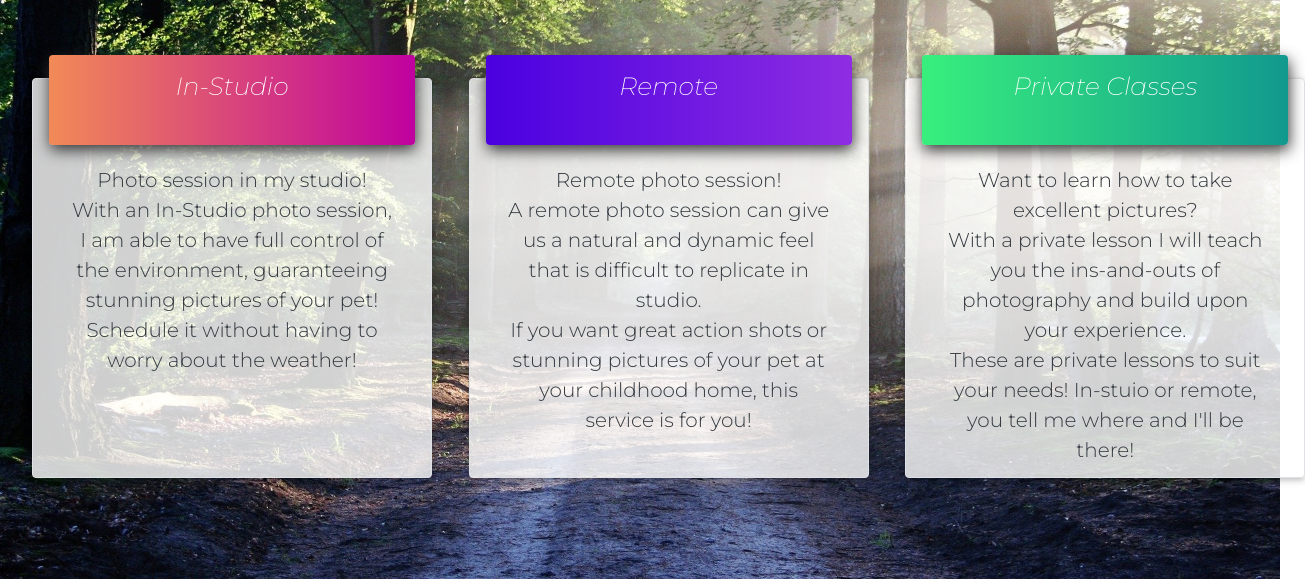
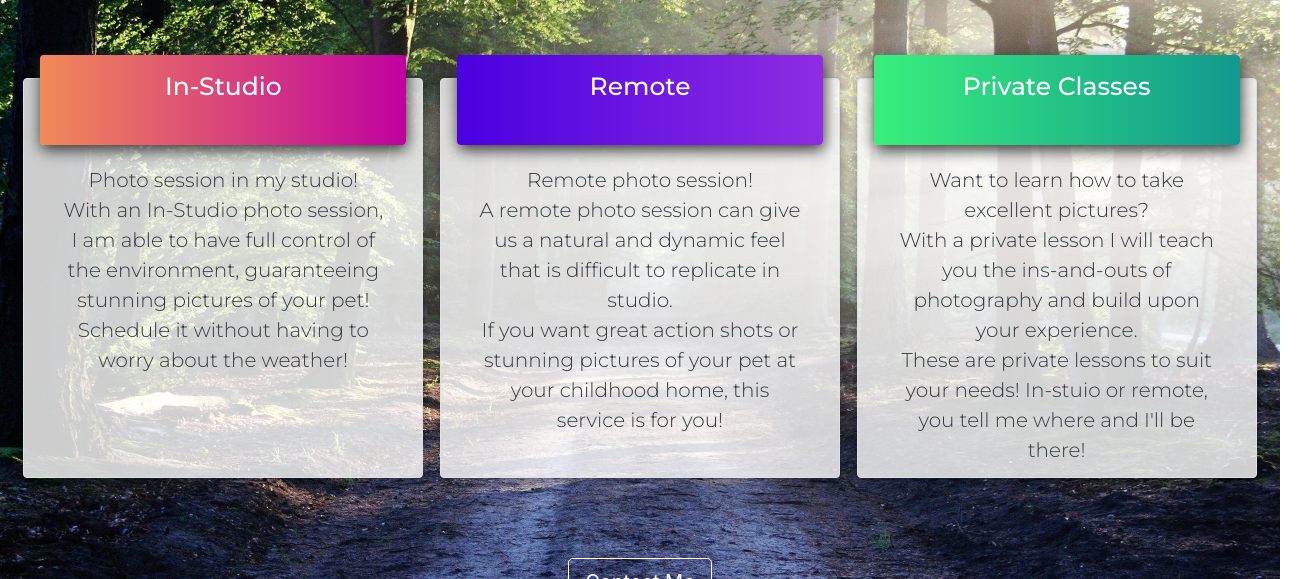
Before and after one commit to EstebanMPC/petphotographerproject, a website: page myservices.html in a window 1280 px wide. Shown: the part 202-781 px from the top of the page, 1305 px wide, since content can reach past the window. Drawn offline with nearby package versions, Linux system fonts and the light colour scheme; files whose address does not match are found by name.

Commit message:
finished myservices

```diff
--- a/myservices.html
+++ b/myservices.html
@@ -12,7 +12,7 @@
     <link rel="preconnect" href="https://fonts.googleapis.com">
     <link rel="preconnect" href="https://fonts.gstatic.com" crossorigin>
     <link
-        href="https://fonts.googleapis.com/css2?family=Dancing+Script:wght@400;500;600;700&family=Norican&family=Poiret+One&family=Montserrat:ital,wght@0,200;0,300;0,500;1,200&display=swap"
+        href="https://fonts.googleapis.com/css2?family=Dancing+Script:wght@400;500;600;700&family=Norican&family=Poiret+One&family=Montserrat:ital,wght@0,200;0,300;0,500;0,600;1,200&display=swap"
         rel="stylesheet">
 
 </head>
@@ -60,29 +60,27 @@
 
             <div class="cardcontainer">
                 <div class="row">
-                    <div class="col-lg-12 text center">
-                        <div class="row">
+                    <div class="col-lg-12 text-center d-flex">
+                        <div class="row ">
                             <!-- card 1 -->
-                            <div class="col-lg-4 col-md-12 mb-4 ">
-                                <div class="card-section border rounded p-3">
+                            <div class="mx-auto card-section border rounded p-3">
                                 <div class="card-header-first rounded ">
-                                        <h5 class="card-header-title text-white sub-ttl pt-3">In-Studio</h5>
+                                    <h5 class="card-header-title text-white card-ttl pt-3">In-Studio</h5>
                                 </div>
                                 <div class="card-body text-center">
                                     <p class="card-text sub-ttl text-dark">
                                         Photo session in my studio!
                                         <br>
-                                            With an In-Studio photo session, I am able to have full control of the environment, guaranteeing stunning pictures of your pet!
+                                        With an In-Studio photo session, I am able to have full control of the environment, guaranteeing stunning
+                                        pictures of your pet!
                                         <br>
                                         Schedule it without having to worry about the weather!
                                     </p>
                                 </div>
                             </div>
-                            </div>
-                            <div class="col-lg-4 col-md-12 mb-4 ">
-                                <div class="card-section border rounded p-3">
+                            <div class="mx-auto card-section border rounded p-3">
                                 <div class="card-header-second rounded pb-5">
-                                        <h5 class="card-header-title text-white sub-ttl pt-3">Remote</h5>
+                                    <h5 class="card-header-title text-white card-ttl pt-3">Remote</h5>
                                 </div>
                                 <div class="card-body text-center">
                                     <p class="card-text sub-ttl text-dark">
@@ -90,15 +88,14 @@
                                         <br>
                                         A remote photo session can give us a natural and dynamic feel that is difficult to replicate in studio.
                                         <br>
-                                            If you want great action shots or stunning pictures of your pet at your childhood home, this service is for you!
+                                        If you want great action shots or stunning pictures of your pet at your childhood home, this service is for
+                                        you!
                                     </p>
                                 </div>
                             </div>
-                            </div>
-                            <div class="col-lg-4 col-md-12 mb-4 ">
-                                <div class="card-section border rounded p-3">
+                            <div class="mx-auto card-section border rounded p-3">
                                 <div class="card-header-third rounded pb-5">
-                                        <h5 class="card-header-title text-white sub-ttl pt-3">Private Classes</h5>
+                                    <h5 class="card-header-title text-white card-ttl pt-3">Private Classes</h5>
                                 </div>
                                 <div class="card-body text-center">
                                     <p class="card-text sub-ttl text-dark">
@@ -108,7 +105,6 @@
                                         <br>
                                         These are private lessons to suit your needs! In-stuio or remote, you tell me where and I'll be there!
                                     </p>
-                                    </div>
                                 </div>
                             </div>
                             <div class="col-md-12">
--- a/style.css
+++ b/style.css
@@ -86,6 +86,10 @@ header {
 
 /* myservices cards */
 
+.row {
+  margin: 0;
+}
+
 .card-header-first {
   margin-top: -40px;
   height: 90px;
@@ -125,7 +129,13 @@ header {
 
 .card-header-title {
   font-size: 25px;
-  font-style: italic;
+  font-style: bold;
+}
+
+.card-ttl {
+  font-family: "Montserrat", sans-serif;
+  /* font-family: "Norican", cursive; */
+  color: #fff;
 }
 
 .btnservices {
@@ -139,6 +149,7 @@ header {
 .quotetext {
   font-size: 30px;
   font-weight: 400;
+  margin-top: 3rem;
 }
 
 .hr {
```
Lines whose indentation alone changed are shown as unchanged.
